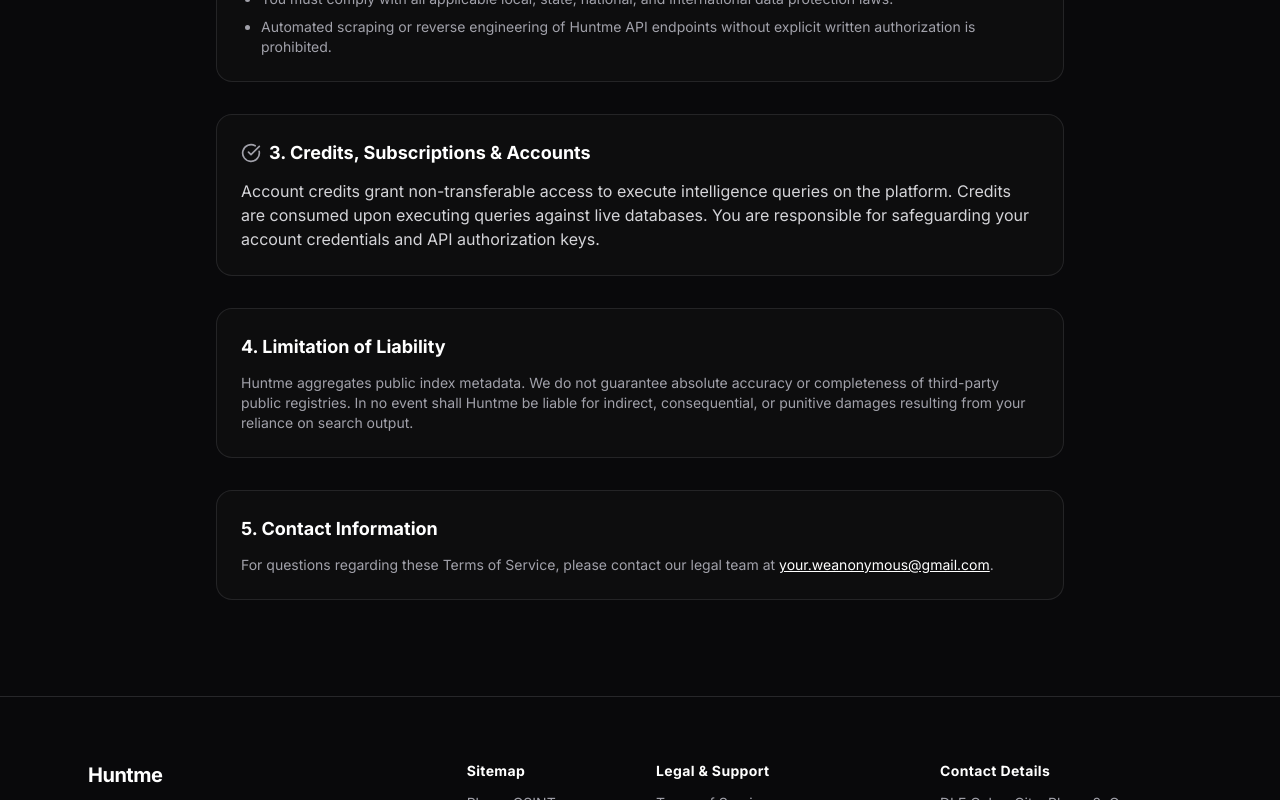
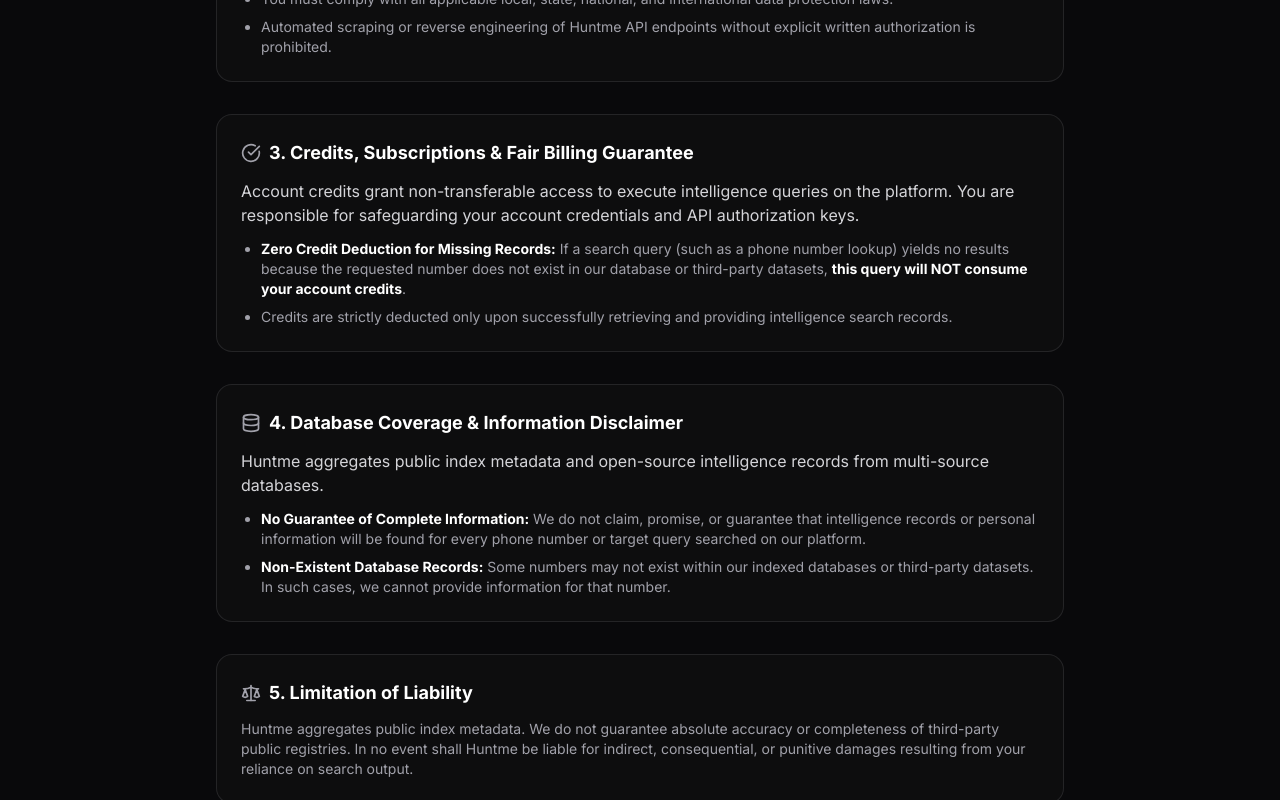
Before and after one commit to weanonymous01/Huntme-Osint, a Next.js app: page /terms in a window 1280 px wide. Shown: the part 680-1480 px from the top of the page. Built offline with nearby package versions, Linux system fonts and the light colour scheme.

Commit message:
Update Terms & Privacy links on signup page and add phone database availability & credit disclaimers to Terms of Service

```diff
--- a/app/refund/page.tsx
+++ b/app/refund/page.tsx
@@ -37,10 +37,10 @@ export default function RefundPage() {
           <section className="space-y-3 bg-[#0d0d0e] p-6 rounded-2xl border border-zinc-800/90">
             <h2 className="text-lg font-bold text-white flex items-center gap-2">
               <AlertCircle className="size-5 text-zinc-400" />
-              2. Refund Eligibility & Failed Top-ups
+              2. Credit Deduction & Refund Eligibility
             </h2>
             <p>
-              Digital query credits that have been consumed for live database searches are non-refundable. However, if a payment is completed but credits fail to deliver due to a technical error, we will issue an immediate manual credit top-up or full refund within 5–7 business days upon request.
+              Digital query credits that have been consumed for successful live database searches are non-refundable. However, queries for phone numbers or targets that do not exist in our database <strong className="text-white">will not consume your credits</strong>. If a payment is completed but credits fail to deliver due to a technical error, we will issue an immediate manual credit top-up or full refund within 5–7 business days upon request.
             </p>
           </section>
 
--- a/app/signup/page.tsx
+++ b/app/signup/page.tsx
@@ -6,6 +6,7 @@ import { Footer } from '@/components/ui/footer';
 import { Mail, Lock, User, Eye, EyeOff, Loader2 } from 'lucide-react';
 import { supabase } from '@/lib/supabaseClient';
 import { useRouter } from 'next/navigation';
+import Link from 'next/link';
 
 const GoogleIcon = (props: React.SVGProps<SVGSVGElement>) => (
   <svg viewBox="0 0 24 24" className="size-4" {...props}>
@@ -177,13 +178,25 @@ export default function SignupPage() {
                 />
                 <label htmlFor="agreeTerms" className="cursor-pointer select-none leading-normal">
                   I agree to the{' '}
-                  <a href="#" className="text-zinc-300 hover:underline">
+                  <Link
+                    href="/terms"
+                    target="_blank"
+                    rel="noopener noreferrer"
+                    onClick={(e) => e.stopPropagation()}
+                    className="text-white hover:underline font-semibold"
+                  >
                     Terms of Service
-                  </a>{' '}
+                  </Link>{' '}
                   and{' '}
-                  <a href="#" className="text-zinc-300 hover:underline">
+                  <Link
+                    href="/privacy"
+                    target="_blank"
+                    rel="noopener noreferrer"
+                    onClick={(e) => e.stopPropagation()}
+                    className="text-white hover:underline font-semibold"
+                  >
                     Privacy Policy
-                  </a>
+                  </Link>
                 </label>
               </div>
 
--- a/app/terms/page.tsx
+++ b/app/terms/page.tsx
@@ -3,7 +3,7 @@
 import React from 'react';
 import { Header } from '@/components/ui/header-3';
 import { Footer } from '@/components/ui/footer';
-import { FileText, ShieldAlert, CheckCircle, Scale } from 'lucide-react';
+import { FileText, ShieldAlert, CheckCircle, Database, Scale } from 'lucide-react';
 
 export default function TermsPage() {
   return (
@@ -14,11 +14,10 @@ export default function TermsPage() {
         {/* Header Title */}
         <div className="space-y-4 text-center sm:text-left border-b border-zinc-800/80 pb-8">
           <h1 className="text-3xl sm:text-5xl font-bold tracking-tight text-white">
-
             Terms of Service
           </h1>
           <p className="text-sm sm:text-base text-zinc-400">
-            Last Updated: August 4, 2026 • Please read these terms carefully before utilizing Huntme OSINT services.
+            Last Updated: August 6, 2026 • Please read these terms carefully before utilizing Huntme OSINT services.
           </p>
         </div>
 
@@ -52,28 +51,56 @@ export default function TermsPage() {
           <section className="space-y-3 bg-[#0d0d0e] p-6 rounded-2xl border border-zinc-800/90">
             <h2 className="text-lg font-bold text-white flex items-center gap-2">
               <CheckCircle className="size-5 text-zinc-400" />
-              3. Credits, Subscriptions & Accounts
+              3. Credits, Subscriptions & Fair Billing Guarantee
             </h2>
             <p>
-              Account credits grant non-transferable access to execute intelligence queries on the platform. Credits are consumed upon executing queries against live databases. You are responsible for safeguarding your account credentials and API authorization keys.
+              Account credits grant non-transferable access to execute intelligence queries on the platform. You are responsible for safeguarding your account credentials and API authorization keys.
             </p>
+            <ul className="list-disc pl-5 space-y-2 text-zinc-400 text-sm">
+              <li>
+                <strong className="text-white">Zero Credit Deduction for Missing Records:</strong> If a search query (such as a phone number lookup) yields no results because the requested number does not exist in our database or third-party datasets, <strong className="text-white">this query will NOT consume your account credits</strong>.
+              </li>
+              <li>
+                Credits are strictly deducted only upon successfully retrieving and providing intelligence search records.
+              </li>
+            </ul>
           </section>
 
           <section className="space-y-3 bg-[#0d0d0e] p-6 rounded-2xl border border-zinc-800/90">
-            <h2 className="text-lg font-bold text-white">4. Limitation of Liability</h2>
+            <h2 className="text-lg font-bold text-white flex items-center gap-2">
+              <Database className="size-5 text-zinc-400" />
+              4. Database Coverage & Information Disclaimer
+            </h2>
+            <p>
+              Huntme aggregates public index metadata and open-source intelligence records from multi-source databases.
+            </p>
+            <ul className="list-disc pl-5 space-y-2 text-zinc-400 text-sm">
+              <li>
+                <strong className="text-white">No Guarantee of Complete Information:</strong> We do not claim, promise, or guarantee that intelligence records or personal information will be found for every phone number or target query searched on our platform.
+              </li>
+              <li>
+                <strong className="text-white">Non-Existent Database Records:</strong> Some numbers may not exist within our indexed databases or third-party datasets. In such cases, we cannot provide information for that number.
+              </li>
+            </ul>
+          </section>
+
+          <section className="space-y-3 bg-[#0d0d0e] p-6 rounded-2xl border border-zinc-800/90">
+            <h2 className="text-lg font-bold text-white flex items-center gap-2">
+              <Scale className="size-5 text-zinc-400" />
+              5. Limitation of Liability
+            </h2>
             <p className="text-zinc-400 text-sm">
               Huntme aggregates public index metadata. We do not guarantee absolute accuracy or completeness of third-party public registries. In no event shall Huntme be liable for indirect, consequential, or punitive damages resulting from your reliance on search output.
             </p>
           </section>
 
           <section className="space-y-3 bg-[#0d0d0e] p-6 rounded-2xl border border-zinc-800/90">
-            <h2 className="text-lg font-bold text-white">5. Contact Information</h2>
+            <h2 className="text-lg font-bold text-white">6. Contact Information</h2>
             <p className="text-zinc-400 text-sm">
               For questions regarding these Terms of Service, please contact our legal team at{' '}
               <a href="mailto:your.weanonymous@gmail.com" className="text-white underline">
                 your.weanonymous@gmail.com
               </a>.
-
             </p>
           </section>
         </div>
```
